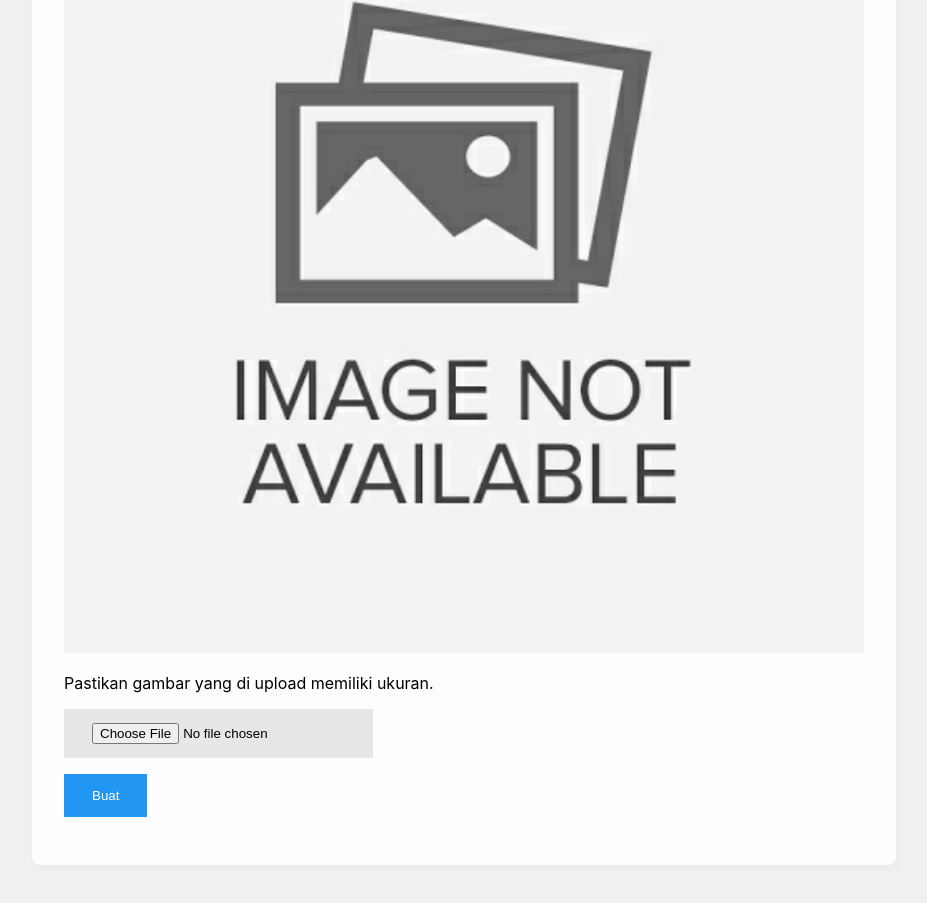
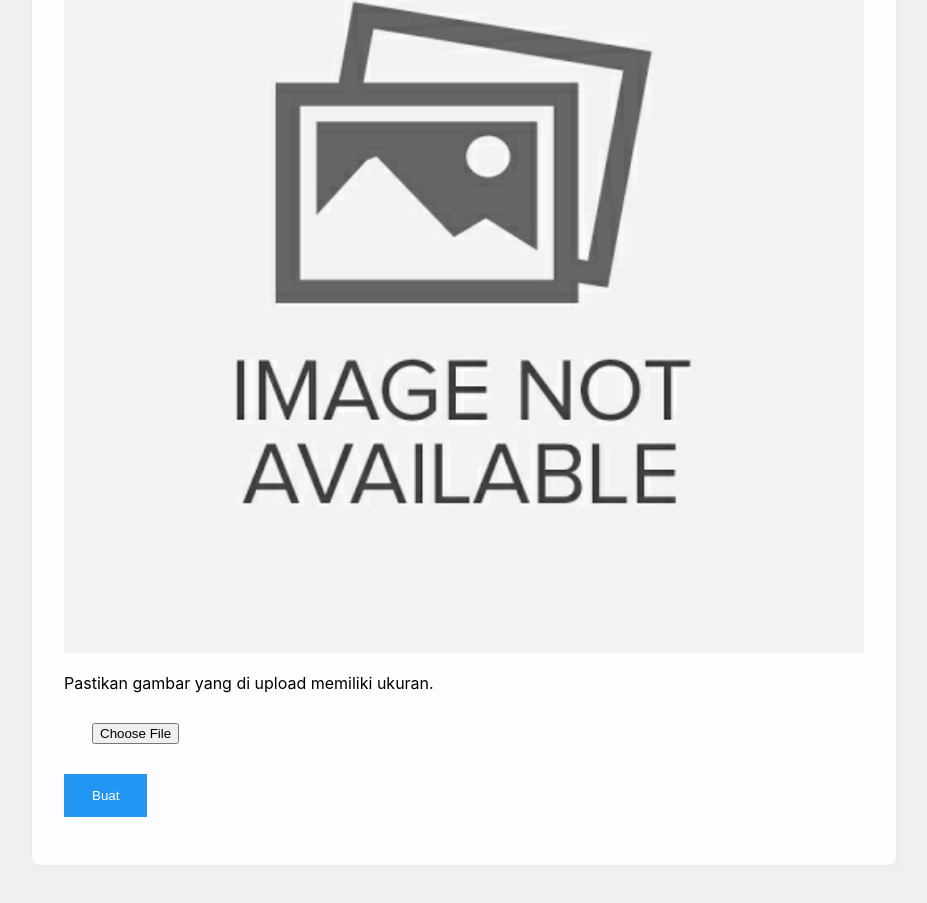
Before and after one commit to kisahklasik/prabowogibran2024, a plain HTML site: page index.html in a window 1280 px wide. Shown: the part 413-1316 px from the top of the page, without its empty margins (176-1103 px from the left). Drawn offline with nearby package versions, Linux system fonts and the light colour scheme.

Commit message:
Update index.html

```diff
--- a/index.html
+++ b/index.html
@@ -73,7 +73,7 @@ width: auto;
 </p>
 <p>Pastikan gambar yang di upload memiliki ukuran.</p>
 <p>
-<input class="btn default" id="fileInput" type="file" accept="image/png, image/jpeg" />
+<input class="btn" id="fileInput" type="file" accept="image/png, image/jpeg" />
 </p>
 <p>
 <a class="btn success" href="#" id="dpwload2" download="download.png" style="display: none">Download</a>
```
